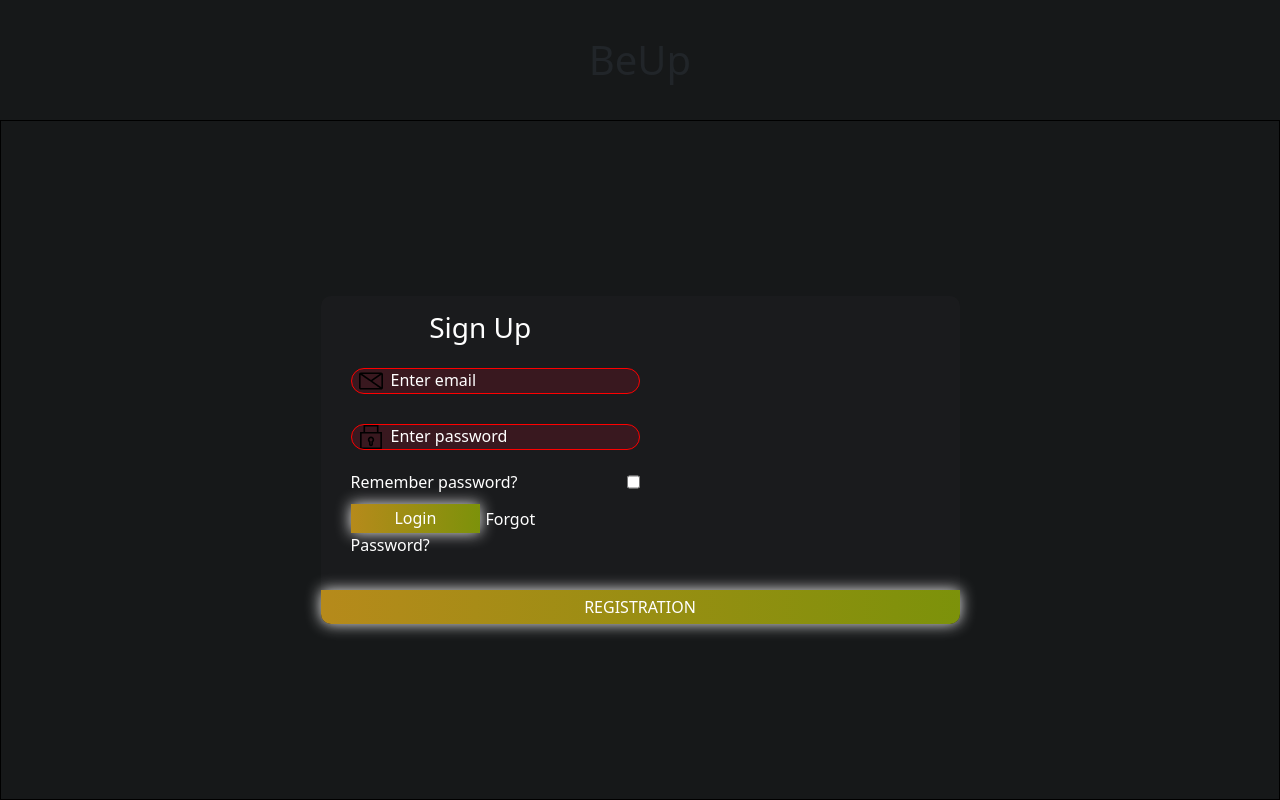
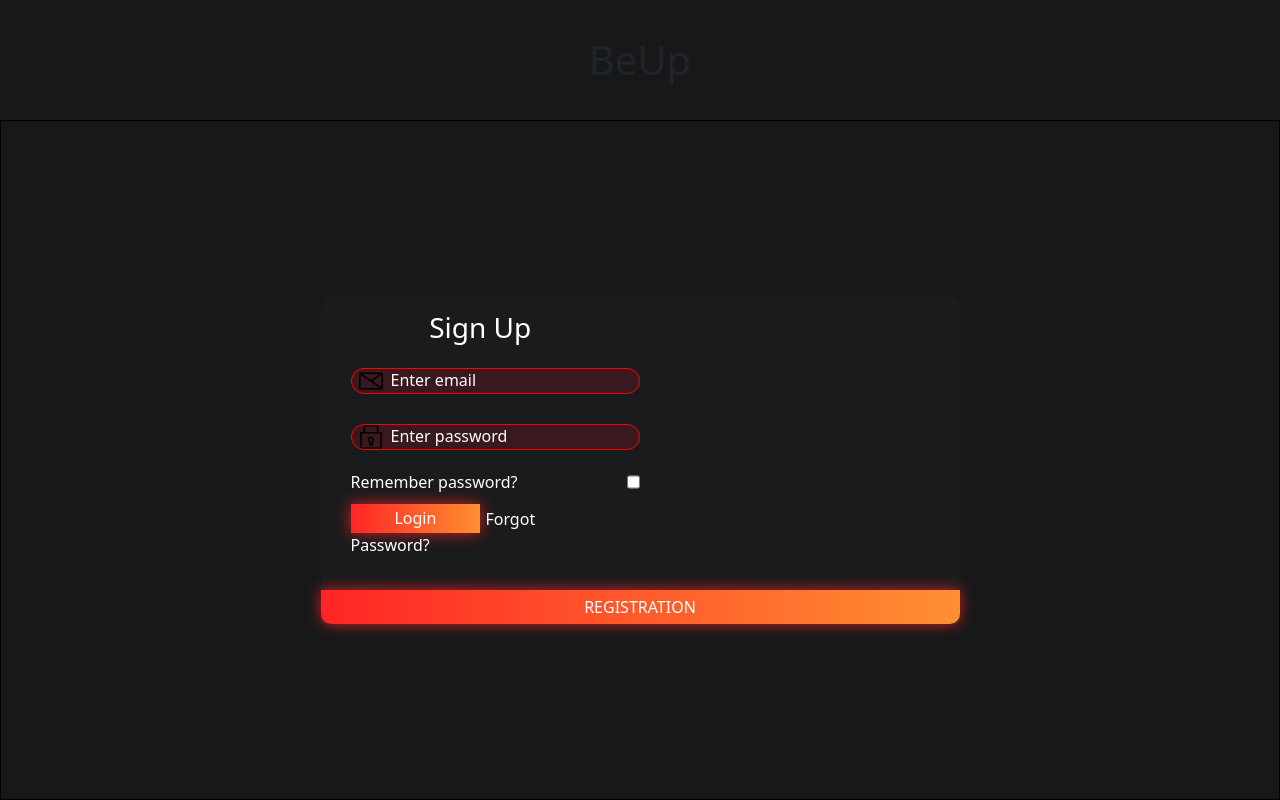
Before and after one commit to VladimirPuzyrev/123, a React (Create React App) app in the folder client/: page / in a window 1280 px wide. Built offline with nearby package versions, Linux system fonts and the light colour scheme.

Commit message:
sharagaSuper

```diff
--- a/client/src/Pages/RegistrationPage/Registration.jsx
+++ b/client/src/Pages/RegistrationPage/Registration.jsx
@@ -1,5 +1,5 @@
 import React, { useState } from 'react'
-import {RegistrationForm} from '../../Component/Component';
+import {RegistrationForm} from '../../component/Component.js';
 import './Registration.scss'
 
 
--- a/client/src/Pages/WelcomePage/Welcome.jsx
+++ b/client/src/Pages/WelcomePage/Welcome.jsx
@@ -1,5 +1,5 @@
 import React, { useState } from 'react'
-import {Login} from '../../Component/Component.js';
+import {Login} from '../../component/Component.js';
 import './Welcome.scss'
 
 
--- a/client/src/component/Component.js
+++ b/client/src/component/Component.js
@@ -1,2 +1,2 @@
-export {default as Login} from './LoginForm/LoginForm.js'
+export {default as Login} from './loginForm/LoginForm.js'
 export {default as RegistrationForm} from './RegistrationForm/RegistrationForm.js'
--- a/client/src/component/loginForm/LoginForm.js
+++ b/client/src/component/loginForm/LoginForm.js
@@ -1,7 +1,7 @@
 import React, { useRef, useForm } from 'react';
 import ReactDOM from 'react-dom';
 import { v4 as uuidV4 } from 'uuid';
-import './LoginForm.scss'
+import './loginForm.scss'
 import { Link } from 'react-router-dom';
 
 export default function Login({onEmailSubmit, onPasswordSubmit}) {
--- a/client/src/component/loginForm/loginForm.scss
+++ b/client/src/component/loginForm/loginForm.scss
@@ -115,8 +115,8 @@ $left: 55px;
                 width: 50%;
                 padding: 1% 15%;
                 margin-right: 2%;
-                background-image: linear-gradient(to right, #b68a1b 0%, #7B920A  51%, #ADD100  100%);
-                box-shadow: 0 0 15px #eee;
+                background-image: linear-gradient(to right, #ff2525 0%, #FFE53B  90%);
+                box-shadow: 0 0 15px rgba(255, 37, 37, 0.8);
                 transition: 0.4s;
                 background-size: 200% auto;
                 color: white;
@@ -149,7 +149,7 @@ $left: 55px;
         cursor: pointer;
         outline: inherit;
 
-        background-image: linear-gradient(to right, #b68a1b 0%, #7B920A  51%, #ADD100  100%);
+        background-image: linear-gradient(to right, #ff2525 0%, #FFE53B  90%);
         margin-top: 2%;
         padding: 5px 20px;
         text-align: center;
@@ -157,7 +157,7 @@ $left: 55px;
         transition: 0.5s;
         background-size: 200% auto;
         color: white;
-        box-shadow: 0 0 15px #eee;
+        box-shadow: 0 0 15px rgba(255, 37, 37, 0.8);
         border-radius: 0px 0px 10px 10px;
         display: block;
         text-decoration: none;
@@ -166,7 +166,8 @@ $left: 55px;
 
       .register:hover {
         background-position: right center; /* change the direction of the change here */
-        color: #fff;
+        color: rgba(0, 0, 0, 0.6);
+        box-shadow: 0 0 15px #FFE53B;
       }
 
 }
```
Also changed, not shown: client/src/component/reducers/companyReducer.js (added, +13 -0 lines), client/src/component/reducers/index.js (added, +8 -0 lines), client/src/component/reducers/userReducer.js (added, +12 -0 lines), 2 other files (tests, documents, lock files or other folders).
